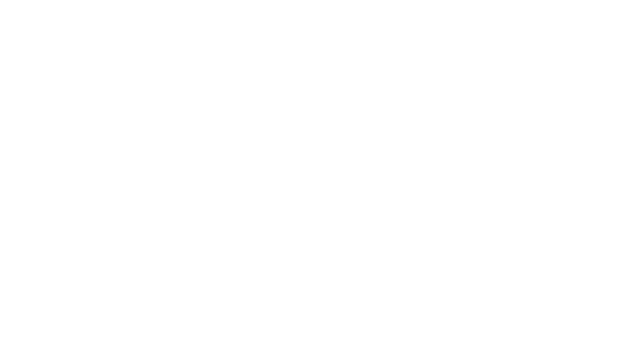
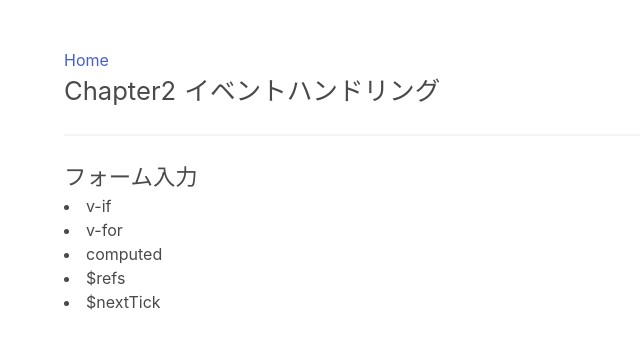
Before and after one commit to ND-share/codesandbox, a Nuxt app: page /chapter/chapter2 in a window 1280 px wide. Before the commit this address had no page. Shown: the top 348 px of the page, without its empty margins (0-640 px from the left). Built offline with nearby package versions, Linux system fonts and the light colour scheme.

Commit message:
chapter2実装

```diff
--- a/nuxt.config.js
+++ b/nuxt.config.js
@@ -12,7 +12,9 @@ export default {
     ],
     link: [{ rel: 'icon', type: 'image/x-icon', href: '/favicon.ico' }],
   },
-
+  server: {
+    port: 2999, // デフォルト: 3000
+  },
   // SSR検証用
   ssr: true,
   // ssr: false,
--- /dev/null
+++ b/pages/chapter/chapter2.vue
@@ -0,0 +1,23 @@
+<template>
+  <section class="section">
+    <div class="container">
+      <a @click="$router.push('/')">Home</a>
+      <h1>Chapter2 イベントハンドリング</h1>
+      <hr />
+      <article>
+        <h2>フォーム入力</h2>
+        <div class="columns">
+          <div class="column is-12">
+            <ul>
+              <li>v-if</li>
+              <li>v-for</li>
+              <li>computed</li>
+              <li>$refs</li>
+              <li>$nextTick</li>
+            </ul>
+          </div>
+        </div>
+      </article>
+    </div>
+  </section>
+</template>
--- a/pages/index.vue
+++ b/pages/index.vue
@@ -1,6 +1,8 @@
 <template>
   <section class="section">
     <div class="container">
+      <a @click="$router.push('/examples/api')">このサイトについて</a>
+      <a @click="$router.push('/chapter/chapter2')">chapter2</a>
       <h1>{{ title }}</h1>
       <hr />
       <article>
```
